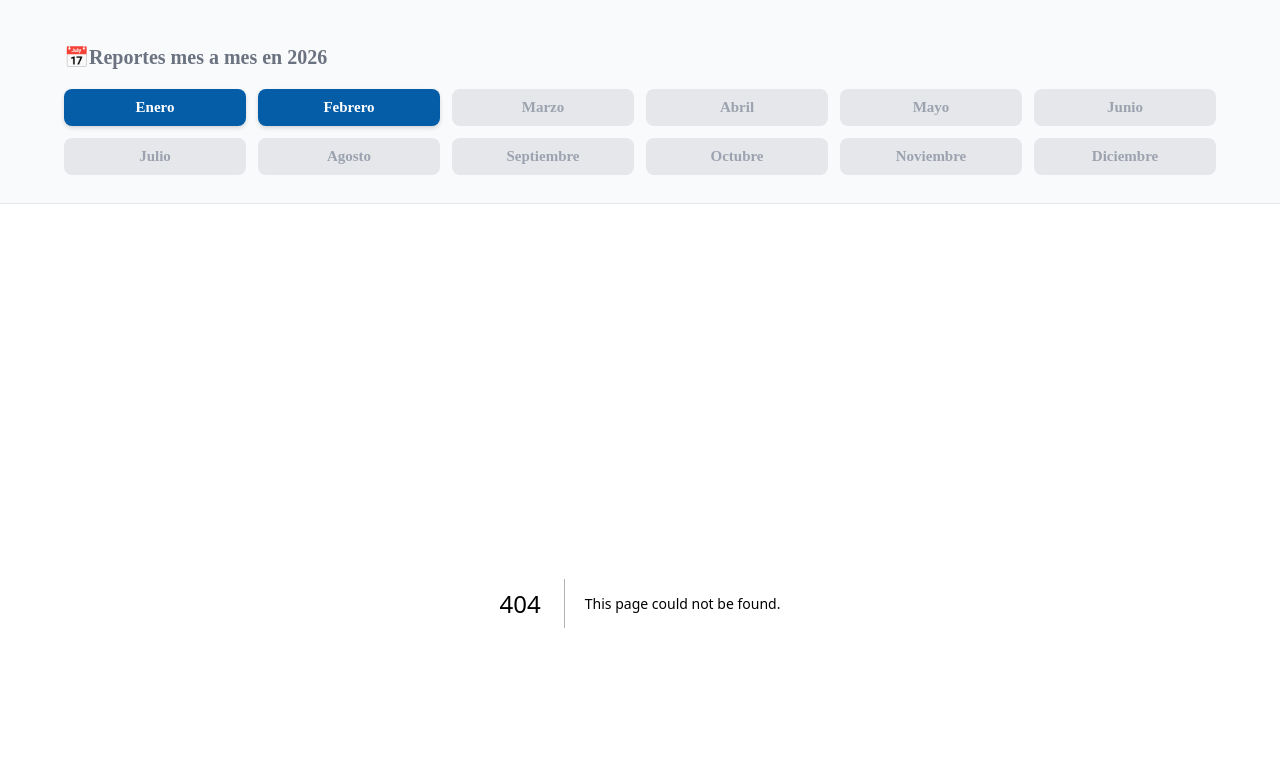
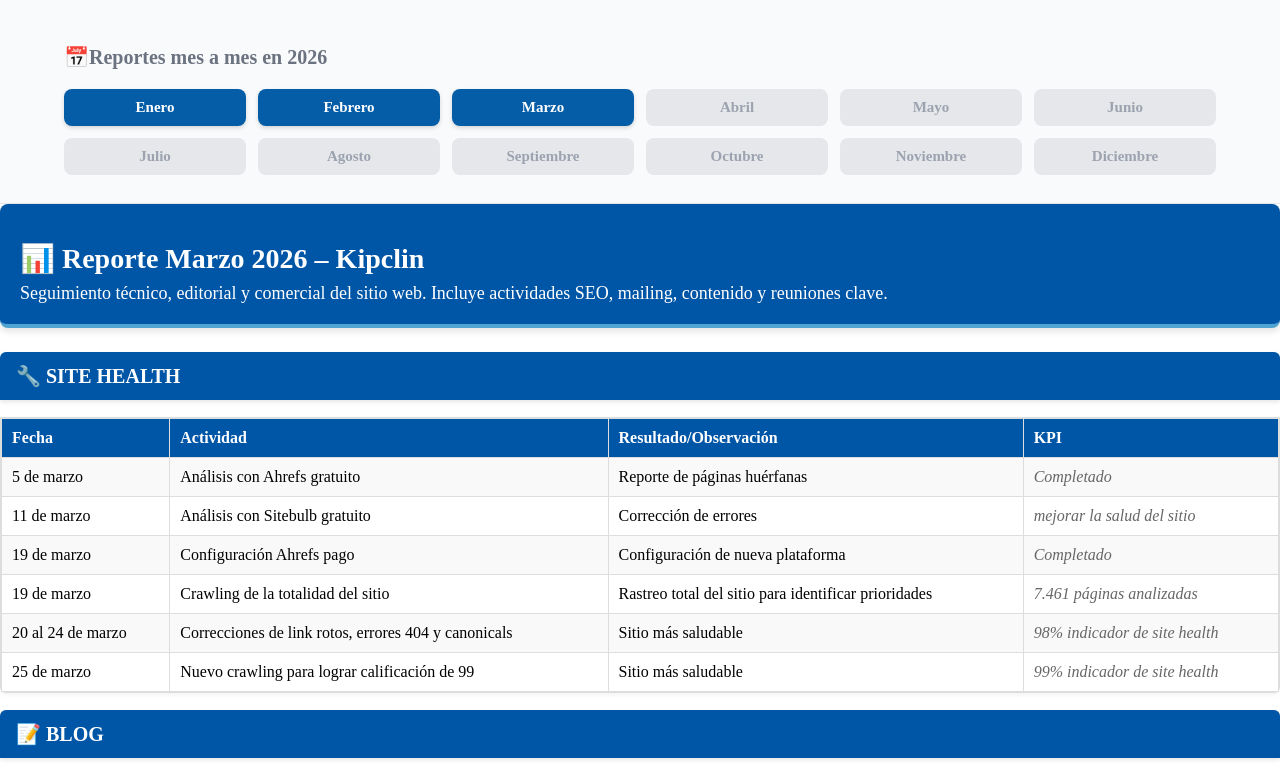
Before and after one commit to frankbedoyam/reporte-enero-kipclin, a Next.js app: page /Components/marzo in a window 1280 px wide. Before the commit this address had no page. Shown: the top 774 px of the page. Built offline with nearby package versions, Linux system fonts and the light colour scheme.

Commit message:
Subiendo reporte marzo
estaba en otra localización

```diff
--- a/app/Components/MesNav.tsx
+++ b/app/Components/MesNav.tsx
@@ -4,7 +4,7 @@ export default function MesNav() {
   const meses = [
     { nombre: "Enero",      ruta: "/",     activo: true  },
     { nombre: "Febrero",    ruta: "/febrero",    activo: true  },
-    { nombre: "Marzo",      ruta: null,    activo: false },
+    { nombre: "Marzo",      ruta: "/marzo",    activo: true },
     { nombre: "Abril",      ruta: null,    activo: false },
     { nombre: "Mayo",       ruta: null,    activo: false },
     { nombre: "Junio",      ruta: null,    activo: false },
--- /dev/null
+++ b/app/Components/marzo/page.tsx
@@ -0,0 +1,173 @@
+"use client";
+import { jsPDF } from "jspdf";
+import autoTable from "jspdf-autotable";
+
+// ─── Tipos ────────────────────────────────────────────────────
+type ReportItem = {
+  fecha: string;
+  tema: string;
+  actividad: string;
+  resultado: string;
+  kpi: string;
+};
+
+// ─── Datos ────────────────────────────────────────────────────
+const data: ReportItem[] = [
+  // SITE HEALTH
+  { fecha: "5 de marzo",   tema: "SITE HEALTH", actividad: "Análisis con Ahrefs gratuito", resultado: "Reporte de páginas huérfanas", kpi: "Completado" },
+  { fecha: "11 de marzo",      tema: "SITE HEALTH", actividad: "Análisis con Sitebulb gratuito", resultado: "Corrección de errores ",  kpi: "mejorar la salud del sitio" },
+  { fecha: "19 de marzo", tema: "SITE HEALTH", actividad: "Configuración Ahrefs pago",   resultado: "Configuración de nueva plataforma", kpi: "Completado" },
+  { fecha: "19 de marzo",      tema: "SITE HEALTH", actividad: "Crawling de la totalidad del sitio",  resultado: "Rastreo total del sitio para identificar prioridades",kpi: "7.461 páginas analizadas " },
+{ fecha: "20 al 24 de marzo",      tema: "SITE HEALTH", actividad: "Correcciones de link rotos, errores 404 y canonicals",  resultado: "Sitio más saludable",kpi: "98% indicador de site health " },
+{ fecha: "25 de marzo",      tema: "SITE HEALTH", actividad: "Nuevo crawling para lograr calificación de 99",  resultado: "Sitio más saludable",kpi: "99% indicador de site health " },
+
+  // BLOG
+  { fecha: "1 al 15 de marzo", tema: "BLOG", actividad: "Se han corregido 110 artículos del Blog, que ya tienen keywords, fotos con alt óptimo, módulo que conduce a compras y links internos.", resultado: "110 artículos corregidos", kpi: "proyección en Autoridad" },
+  { fecha: "26 de marzo", tema: "BLOG", actividad: "Publicado el artículo: Cómo transformar el presupuesto de Asamblea", resultado: "Artículo publicado", kpi: "107 hits" },
+
+  // DESCRIPCIONES DE PRODUCTOS
+  { fecha: "11 al 18 de marzo", tema: "DESCRIPCIONES DE PRODUCTOS", actividad: "Agregar Descripciones a productos que no las tenían ", resultado: "Todos los productos de Kipclin.com tienen descripciones ahora", kpi: "Mejora en SEO para ecommerce" },
+
+    // MAILING
+  { fecha: "20 de marzo",  tema: "MAILING", actividad: "Cancelar Mailchimp", resultado: "Cierre de plataforma", kpi: "N/A" },
+  { fecha: "23 al 27 de marzo",  tema: "MAILING", actividad: "Configurar plataforma Zoho para nuevas campañas de Copropiedades y Refill",     resultado: "Nueva plataforma de envíos y automatización", kpi: "Plataforma configurada" },
+
+
+  // REUNIONES
+  { fecha: "4 de marzo",  tema: "REUNIONES", actividad: "Seguimiento con María y Sara 6:30 am", resultado: "Reuniones semanales",kpi: "Cumplida" },
+  { fecha: "11 de marzo", tema: "REUNIONES", actividad: "Seguimiento con María 5:30 am", resultado: "Reuniones semanales", kpi: "Cumplida" },
+  { fecha: "18 de marzo", tema: "REUNIONES", actividad: "Seguimiento con María 5:30 am",resultado: "Reuniones semanales",kpi: "Cumplida" },
+  { fecha: "11 de marzo", tema: "REUNIONES", actividad: "Reunión técnica con Tita y Jose 8 am", resultado: "Seguimiento a temas técnicos", kpi: "Cumplida" },
+  { fecha: "25 de marzo", tema: "REUNIONES", actividad: "Reunión técnica con Tita y Jose 8 am", resultado: "Seguimiento a temas técnicos", kpi: "Cumplida" },
+  { fecha: "10 de marzo", tema: "REUNIONES", actividad: "Reunión con Hubspot ajustes a la cotización",     resultado: "Reunión entre Mateo y Frank", kpi: "Cumplida" },
+  { fecha: "16 de marzo", tema: "REUNIONES", actividad: "Reunión sobre necesidades de Kipclin en Marketing",  resultado: "Reunión entre Tita, Daniel y Frank",  kpi: "Cumplida" },
+  { fecha: "20 de marzo", tema: "REUNIONES", actividad: "Zoho presenta Marketing Automation", resultado: "Reunión de Zoho con Tita, Miguel y Frank",  kpi: "Cumplida" },
+{ fecha: "12 de marzo", tema: "REUNIONES", actividad: "Reunión con Martín Moreno de Process Automation", resultado: "Introducción para identificar necesidades de Kipclin entre Martín y Frank",  kpi: "Cumplida" },
+
+  // REPORTE
+  { fecha: "30 de marzo", tema: "REPORTE", actividad: "Generación reporte", resultado: "Seguimiento a actividades", kpi: "Completado" },
+];
+
+// ─── Secciones ────────────────────────────────────────────────
+const secciones = [
+  { tema: "SITE HEALTH",   title: "SITE HEALTH",                                         emoji: "🔧" },
+  { tema: "BLOG",          title: "BLOG",                                                emoji: "📝" },
+  { tema: "DESCRIPCIONES DE PRODUCTOS",  title: "DESCRIPCIONES",                                      emoji: "🔍" },
+   { tema: "MAILING",       title: "MAILING",                                             emoji: "📨" },
+  { tema: "REUNIONES",     title: "REUNIONES",                                           emoji: "🤝" },
+  { tema: "REPORTE",       title: "REPORTE",                                             emoji: "📑" },
+];
+
+// ─── Componente tabla ─────────────────────────────────────────
+function Section({ title, emoji, items }: { title: string; emoji: string; items: ReportItem[] }) {
+  return (
+    <section className="mb-10 font-sans">
+      <h2
+        style={{
+          backgroundColor: "#0056A6",
+          color: "white",
+          padding: "12px 16px",
+          borderRadius: "6px 6px 0 0",
+          fontSize: "20px",
+          fontWeight: "bold",
+          boxShadow: "0 2px 4px rgba(0,0,0,0.1)",
+        }}
+      >
+        {emoji} {title}
+      </h2>
+
+      <div style={{ border: "1px solid #ddd", borderRadius: "0 0 6px 6px", boxShadow: "0 2px 4px rgba(0,0,0,0.05)" }}>
+        <table style={{ width: "100%", borderCollapse: "collapse" }}>
+          <thead>
+            <tr style={{ backgroundColor: "#0056A6", color: "white" }}>
+              <th style={{ padding: "10px", border: "1px solid #ddd", textAlign: "left" }}>Fecha</th>
+              <th style={{ padding: "10px", border: "1px solid #ddd", textAlign: "left" }}>Actividad</th>
+              <th style={{ padding: "10px", border: "1px solid #ddd", textAlign: "left" }}>Resultado/Observación</th>
+              <th style={{ padding: "10px", border: "1px solid #ddd", textAlign: "left" }}>KPI</th>
+            </tr>
+          </thead>
+          <tbody>
+            {items.map((row, i) => (
+              <tr key={i} style={{ backgroundColor: i % 2 === 0 ? "#f9f9f9" : "white" }}>
+                <td style={{ padding: "10px", border: "1px solid #ddd" }}>{row.fecha}</td>
+                <td style={{ padding: "10px", border: "1px solid #ddd" }}>{row.actividad}</td>
+                <td style={{ padding: "10px", border: "1px solid #ddd" }}>{row.resultado}</td>
+                <td style={{ padding: "10px", border: "1px solid #ddd", color: "#666", fontStyle: "italic" }}>{row.kpi}</td>
+              </tr>
+            ))}
+          </tbody>
+        </table>
+      </div>
+    </section>
+  );
+}
+
+// ─── Página ───────────────────────────────────────────────────
+export default function Page() {
+  const exportPDF = () => {
+    const doc = new jsPDF();
+    doc.text("Reporte Marzo 2026 – Kipclin", 14, 10);
+
+    autoTable(doc, {
+      head: [["Fecha", "Tema General", "Actividad", "Resultado/Observación", "KPI"]],
+      body: data.map((item) => [item.fecha, item.tema, item.actividad, item.resultado, item.kpi]),
+    });
+
+    doc.save("Reporte_Marzo_2026_Kipclin.pdf");
+  };
+
+  return (
+    <div className="min-h-screen bg-gray-50 p-6 font-sans">
+      <div className="max-w-6xl mx-auto">
+
+        {/* Header */}
+        <div
+          style={{
+            backgroundColor: "#0056A6",
+            padding: "20px",
+            borderRadius: "8px",
+            color: "white",
+            marginBottom: "24px",
+            boxShadow: "0 4px 6px rgba(0,0,0,0.1)",
+            borderBottom: "4px solid #4FA3D1",
+          }}
+        >
+          <h1 style={{ fontSize: "28px", fontWeight: "bold", marginBottom: "8px" }}>
+            📊 Reporte Marzo 2026 – Kipclin
+          </h1>
+          <p style={{ fontSize: "18px", margin: 0 }}>
+            Seguimiento técnico, editorial y comercial del sitio web. Incluye actividades SEO, mailing, contenido y reuniones clave.
+          </p>
+        </div>
+
+        {/* Secciones */}
+        {secciones.map((s) => (
+          <Section
+            key={s.tema}
+            title={s.title}
+            emoji={s.emoji}
+            items={data.filter((d) => d.tema === s.tema)}
+          />
+        ))}
+
+        {/* Botón PDF */}
+        <button
+          onClick={exportPDF}
+          style={{
+            backgroundColor: "#0056A6",
+            color: "white",
+            border: "none",
+            padding: "12px 24px",
+            borderRadius: "6px",
+            fontSize: "16px",
+            fontWeight: "bold",
+            cursor: "pointer",
+            marginTop: "20px",
+          }}
+        >
+          📥 Descargar PDF
+        </button>
+      </div>
+    </div>
+  );
+}
```
